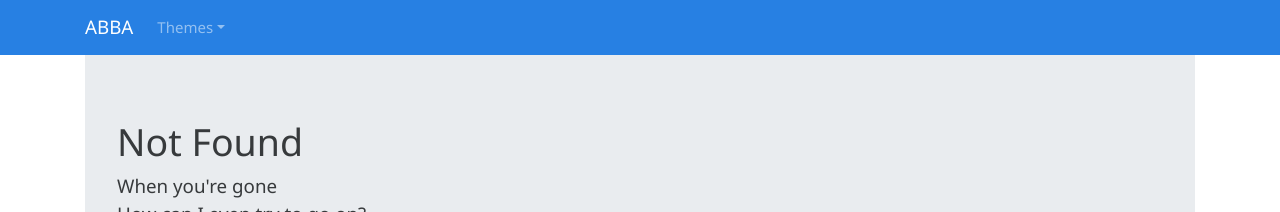
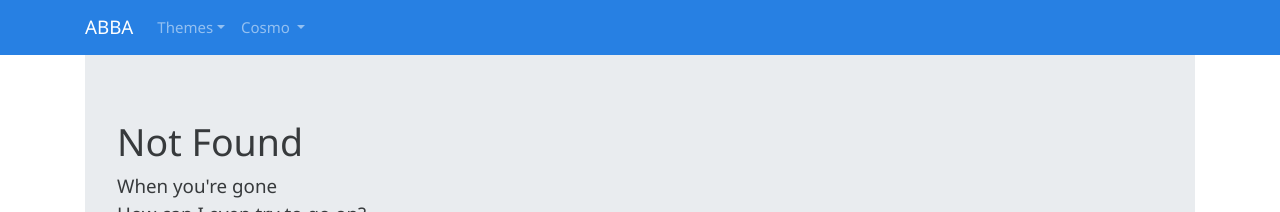
Before and after one commit to jmlemetayer/abba, a Jekyll site: the page built from previews/cosmo/error_404.html, in a window 1280 px wide. Shown: the top 212 px of the page. Built offline with Jekyll 4.4.1, drawn with Linux system fonts in a browser that asks for light colours.

Commit message:
html: add a preview menu for error pages

```diff
--- a/_includes/html/body/header.html
+++ b/_includes/html/body/header.html
@@ -28,6 +28,19 @@
 {% endfor %}
 						</div>
 					</li>
+					<li class="nav-item dropdown">
+						<a class="nav-link dropdown-toggle" href="#" id="pages" role="button" data-toggle="dropdown" aria-haspopup="true" aria-expanded="false">
+							{{ page.css_filename | remove: ".css" | capitalize }}
+						</a>
+						<div class="dropdown-menu" aria-labelledby="pages">
+							<a class="dropdown-item" href="./">Autoindex</a>
+							<div class="dropdown-divider"></div>
+							<a class="dropdown-item" href="./error_401.html">Error 401</a>
+							<a class="dropdown-item" href="./error_403.html">Error 403</a>
+							<a class="dropdown-item" href="./error_404.html">Error 404</a>
+							<a class="dropdown-item" href="./error_500.html">Error 500</a>
+						</div>
+					</li>
 				</ul>
 {% endif %}
 {% if page.is_autoindex %}
```
